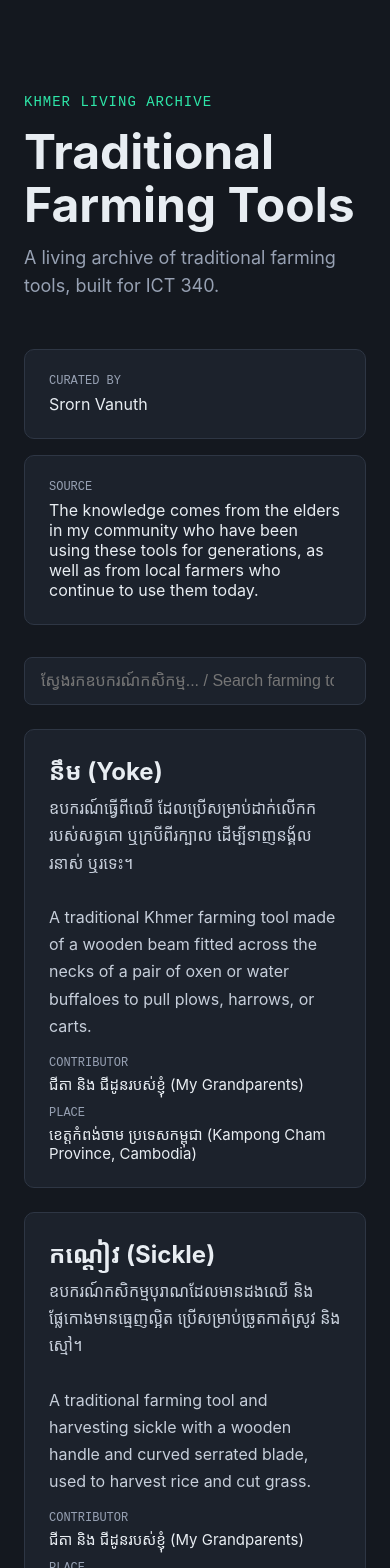
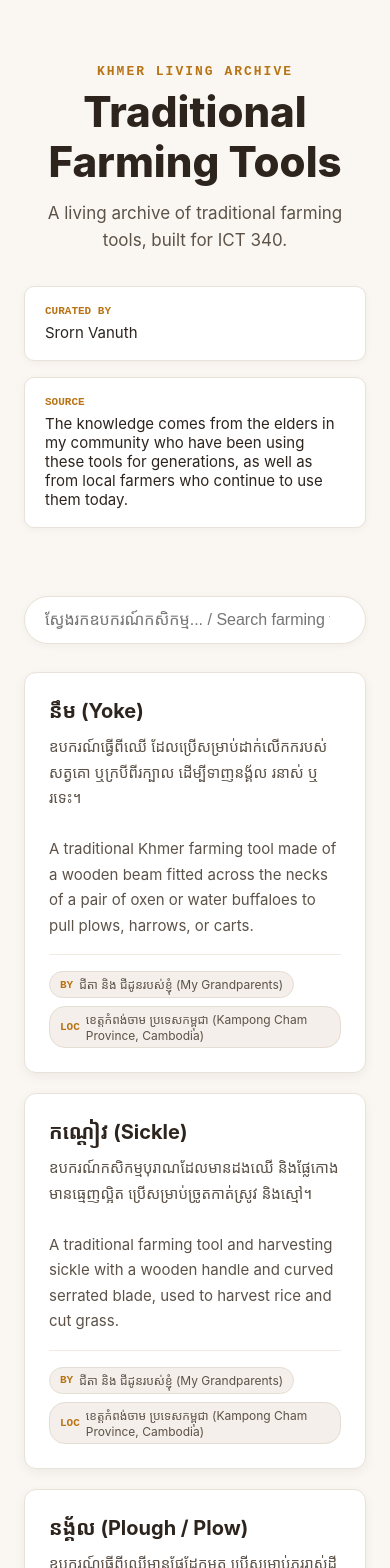
Before and after one commit to NeptrQ/Traditional-Farming-Tools, a Next.js app: page / in a window 390 px wide. Shown: the top 1568 px of the page. Built offline with nearby package versions, Linux system fonts and the light colour scheme.

Commit message:
Update UI styling to warm cultural heritage design with responsive card grid

```diff
--- a/app/layout.js
+++ b/app/layout.js
@@ -11,10 +11,10 @@ export default function RootLayout({ children }) {
       <body
         style={{
           margin: 0,
-          backgroundColor: "#14181F",
-          color: "#E8EDF2",
+          backgroundColor: "#FAF7F2",
+          color: "#2D241E",
           fontFamily:
-            "-apple-system, BlinkMacSystemFont, 'Segoe UI', Roboto, sans-serif",
+            "-apple-system, BlinkMacSystemFont, 'Segoe UI', Roboto, 'Noto Sans Khmer', sans-serif",
           minHeight: "100vh",
         }}
       >
--- a/app/page.js
+++ b/app/page.js
@@ -6,17 +6,20 @@ import EntryCard from "../components/EntryCard.js";
 import { entries } from "../data/entries.js";
 
 const styles = {
-  wrap: { maxWidth: 720, margin: "0 auto", padding: "80px 24px" },
-  kicker: { fontFamily: "'Courier New', monospace", color: "#2EE6A8", fontSize: 14, letterSpacing: 1 },
-  title: { fontSize: 48, fontWeight: 700, margin: "16px 0 12px", lineHeight: 1.1 },
-  description: { fontSize: 18, color: "#97A1B3", lineHeight: 1.6, margin: 0 },
-  card: { marginTop: 16, padding: 24, backgroundColor: "#1C222C", border: "1px solid #2E3644", borderRadius: 10 },
-  cardLabel: { fontFamily: "'Courier New', monospace", fontSize: 12, color: "#97A1B3", margin: 0 },
-  cardValue: { fontSize: 16, margin: "6px 0 0" },
-  input: { width: "100%", padding: "14px 16px", marginTop: 32, fontSize: 16, backgroundColor: "#1C222C", border: "1px solid #2E3644", borderRadius: 8, color: "#FFF", boxSizing: "border-box" },
-  empty: { padding: 32, textAlign: "center", color: "#97A1B3", backgroundColor: "#1C222C", border: "1px dashed #2E3644", borderRadius: 10, marginTop: 24 },
-  count: { fontFamily: "'Courier New', monospace", fontSize: 14, color: "#2EE6A8", marginTop: 48 },
-  footer: { marginTop: 64, paddingTop: 24, borderTop: "1px solid #2E3644", fontSize: 13, color: "#5A6373" },
+  wrap: { maxWidth: 960, margin: "0 auto", padding: "64px 24px", color: "#2D241E" },
+  header: { textAlign: "center", marginBottom: 36 },
+  kicker: { fontFamily: "'Courier New', monospace", color: "#B87314", fontSize: 13, letterSpacing: 2, fontWeight: 700, margin: "0 0 8px" },
+  title: { fontSize: 42, fontWeight: 800, margin: "0 0 12px", color: "#2D241E", lineHeight: 1.2 },
+  description: { fontSize: 17, color: "#5C5248", lineHeight: 1.6, maxWidth: 640, margin: "0 auto" },
+  metaRow: { display: "grid", gridTemplateColumns: "repeat(auto-fit, minmax(280px, 1fr))", gap: 16, marginTop: 32 },
+  card: { padding: "18px 20px", backgroundColor: "#FFFFFF", border: "1px solid #E8E2D8", borderRadius: 10, boxShadow: "0 2px 8px rgba(0,0,0,0.04)", textAlign: "left" },
+  cardLabel: { fontFamily: "'Courier New', monospace", fontSize: 11, color: "#B87314", fontWeight: 700, margin: 0 },
+  cardValue: { fontSize: 15, color: "#2D241E", margin: "6px 0 0" },
+  input: { width: "100%", padding: "14px 20px", fontSize: 16, backgroundColor: "#FFFFFF", border: "1px solid #E8E2D8", borderRadius: 28, color: "#2D241E", boxSizing: "border-box", boxShadow: "0 2px 8px rgba(0,0,0,0.04)", outline: "none", marginTop: 32 },
+  grid: { display: "grid", gridTemplateColumns: "repeat(auto-fill, minmax(300px, 1fr))", gap: 20, marginTop: 28 },
+  empty: { padding: 40, textAlign: "center", color: "#5C5248", backgroundColor: "#FFFFFF", border: "1px dashed #E8E2D8", borderRadius: 12, marginTop: 28 },
+  count: { fontFamily: "'Courier New', monospace", fontSize: 13, color: "#B87314", fontWeight: 700, marginTop: 40, textAlign: "center" },
+  footer: { marginTop: 48, paddingTop: 20, borderTop: "1px solid #E8E2D8", fontSize: 13, color: "#8C827A", textAlign: "center" },
 };
 
 export default function Home() {
@@ -31,11 +34,12 @@ export default function Home() {
 
   return (
     <main style={styles.wrap}>
+      <header style={styles.header}>
         <p style={styles.kicker}>KHMER LIVING ARCHIVE</p>
         <h1 style={styles.title}>{collection.name}</h1>
         <p style={styles.description}>{collection.description}</p>
-
-      <div style={{ ...styles.card, marginTop: 48 }}>
+        <div style={styles.metaRow}>
+          <div style={styles.card}>
             <p style={styles.cardLabel}>CURATED BY</p>
             <p style={styles.cardValue}>{collection.curator}</p>
           </div>
@@ -43,6 +47,8 @@ export default function Home() {
             <p style={styles.cardLabel}>SOURCE</p>
             <p style={styles.cardValue}>{collection.source}</p>
           </div>
+        </div>
+      </header>
 
       <input
         type="search"
@@ -53,10 +59,12 @@ export default function Home() {
       />
 
       {filtered.length > 0 ? (
-        filtered.map((entry) => <EntryCard key={entry.id} entry={entry} />)
+        <div style={styles.grid}>
+          {filtered.map((entry) => <EntryCard key={entry.id} entry={entry} />)}
+        </div>
       ) : (
         <div style={styles.empty}>
-          <p style={{ margin: 0, fontSize: 16, color: "#FFF" }}>រកមិនឃើញឧបករណ៍កសិកម្មទេ។</p>
+          <p style={{ margin: 0, fontSize: 16, fontWeight: 600, color: "#2D241E" }}>រកមិនឃើញឧបករណ៍កសិកម្មទេ។</p>
           <p style={{ margin: "6px 0 0", fontSize: 14 }}>No farming tools found.</p>
         </div>
       )}
@@ -64,7 +72,7 @@ export default function Home() {
       <p style={styles.count}>entries in the archive: {filtered.length}</p>
 
       <footer style={styles.footer}>
-        Built in ICT 340 — Vibe Coding, American University of Phnom Penh, Fall 2026. This archive is under construction all semester. Come back in December.
+        Built in ICT 340 — Vibe Coding, American University of Phnom Penh, Fall 2026. This archive is under construction all semester.
       </footer>
     </main>
   );
--- a/components/EntryCard.js
+++ b/components/EntryCard.js
@@ -1,62 +1,70 @@
 // EntryCard shows one archive entry: title, description, contributor, place.
 
-// Same Latin stack as the site body, followed by Khmer-capable fonts before
-// the generic fallback. Font matching is per glyph: Latin text resolves in
-// the same fonts as before, while Khmer glyphs pick a real Khmer typeface
-// instead of whatever the operating system happens to guess. The Khmer
-// names come after the Latin ones on purpose - Noto Sans Khmer also
-// contains basic Latin, so listing it first would change English rendering.
 const fontFamily =
   "-apple-system, BlinkMacSystemFont, 'Segoe UI', Roboto, " +
   "'Noto Sans Khmer', 'Leelawadee UI', 'Khmer UI', sans-serif";
 
 const styles = {
   card: {
-    marginTop: 24,
+    backgroundColor: "#FFFFFF",
+    border: "1px solid #E8E2D8",
+    borderRadius: 12,
+    boxShadow: "0 4px 12px rgba(0, 0, 0, 0.05)",
     padding: 24,
-    backgroundColor: "#1C222C",
-    border: "1px solid #2E3644",
-    borderRadius: 10,
-    // Set once here so every text element in the card inherits it. The
-    // CONTRIBUTOR/PLACE labels declare their own monospace font, which
-    // overrides inheritance, so they are unaffected.
+    display: "flex",
+    flexDirection: "column",
     fontFamily: fontFamily,
   },
   title: {
-    fontSize: 24,
+    fontSize: 20,
     fontWeight: 700,
-    margin: "0 0 8px",
+    color: "#2D241E",
+    margin: "0 0 10px",
   },
   description: {
-    // Tall line height so Khmer script's stacked glyphs are not clipped,
-    // and break-word so long text wraps instead of stretching the layout.
-    fontSize: 16,
+    fontSize: 15,
     lineHeight: 1.7,
-    color: "#C6CEDA",
+    color: "#5C5248",
     overflowWrap: "break-word",
     whiteSpace: "pre-line",
     margin: "0 0 16px",
+    flexGrow: 1,
   },
   emptyDescription: {
-    fontSize: 16,
+    fontSize: 15,
     fontStyle: "italic",
-    color: "#5A6373",
+    color: "#8C827A",
     margin: "0 0 16px",
   },
-  label: {
+  footer: {
+    display: "flex",
+    flexWrap: "wrap",
+    gap: 8,
+    marginTop: "auto",
+    paddingTop: 16,
+    borderTop: "1px solid #F0EAE1",
+  },
+  pill: {
+    display: "inline-flex",
+    alignItems: "center",
+    gap: 6,
+    padding: "4px 10px",
+    borderRadius: 16,
+    backgroundColor: "#F4EFEA",
+    border: "1px solid #E4DDD3",
+    fontSize: 12,
+    color: "#5C5248",
+  },
+  pillLabel: {
     fontFamily: "'Courier New', monospace",
-    fontSize: 12,
-    color: "#97A1B3",
+    fontSize: 11,
+    color: "#B87314",
+    fontWeight: 700,
     margin: 0,
-  },
-  value: {
-    fontSize: 15,
-    margin: "4px 0 12px",
   },
 };
 
 export default function EntryCard({ entry }) {
-  // Without this guard, a missing entry would crash on the first field below.
   if (!entry) {
     return (
       <article style={styles.card}>
@@ -74,20 +82,18 @@ export default function EntryCard({ entry }) {
         <p style={styles.emptyDescription}>Description coming soon.</p>
       )}
       {(entry.contributor || entry.place) && (
-        <footer>
-          {/* Each field renders only when it has content, so a label
-              never sits above a blank value. */}
+        <footer style={styles.footer}>
           {entry.contributor && (
-            <>
-              <p style={styles.label}>CONTRIBUTOR</p>
-              <p style={styles.value}>{entry.contributor}</p>
-            </>
+            <div style={styles.pill}>
+              <span style={styles.pillLabel}>BY</span>
+              <span>{entry.contributor}</span>
+            </div>
           )}
           {entry.place && (
-            <>
-              <p style={styles.label}>PLACE</p>
-              <p style={{ ...styles.value, marginBottom: 0 }}>{entry.place}</p>
-            </>
+            <div style={styles.pill}>
+              <span style={styles.pillLabel}>LOC</span>
+              <span>{entry.place}</span>
+            </div>
           )}
         </footer>
       )}
```
Lines whose indentation alone changed are shown as unchanged.
